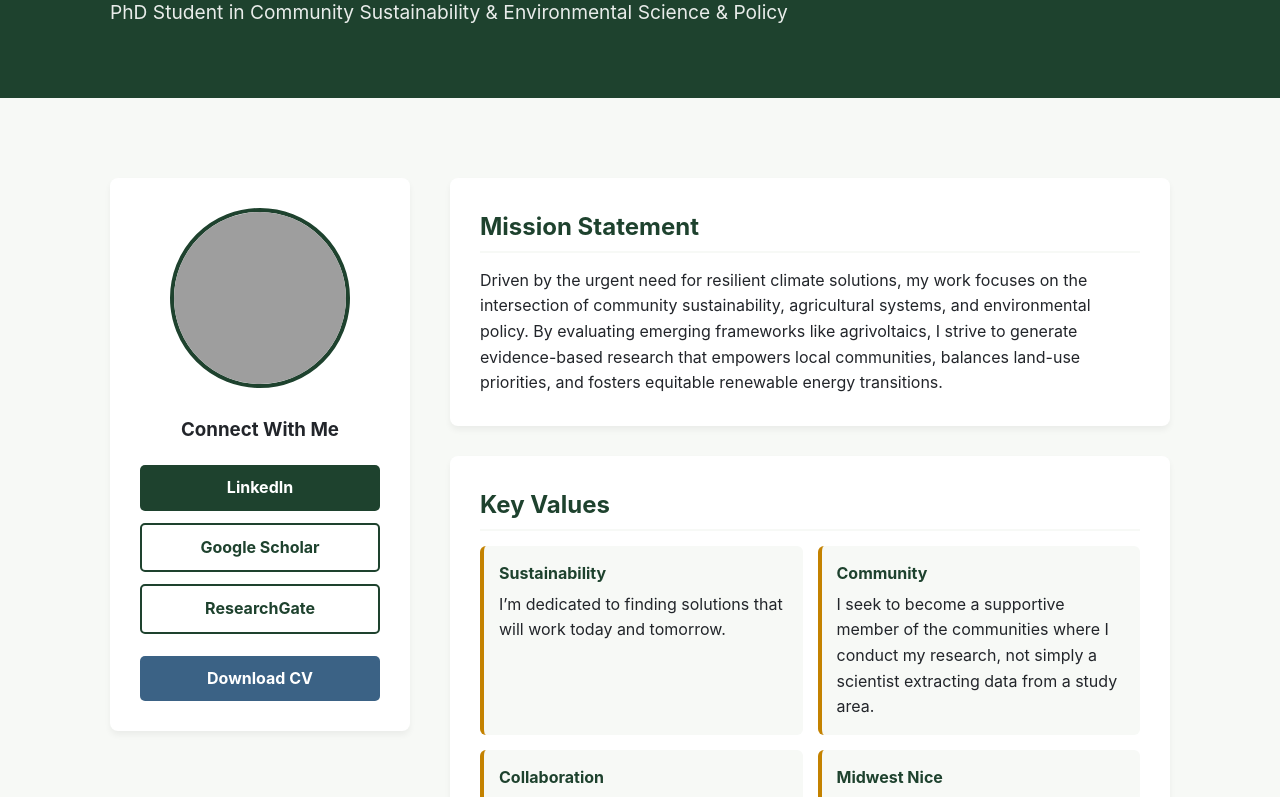
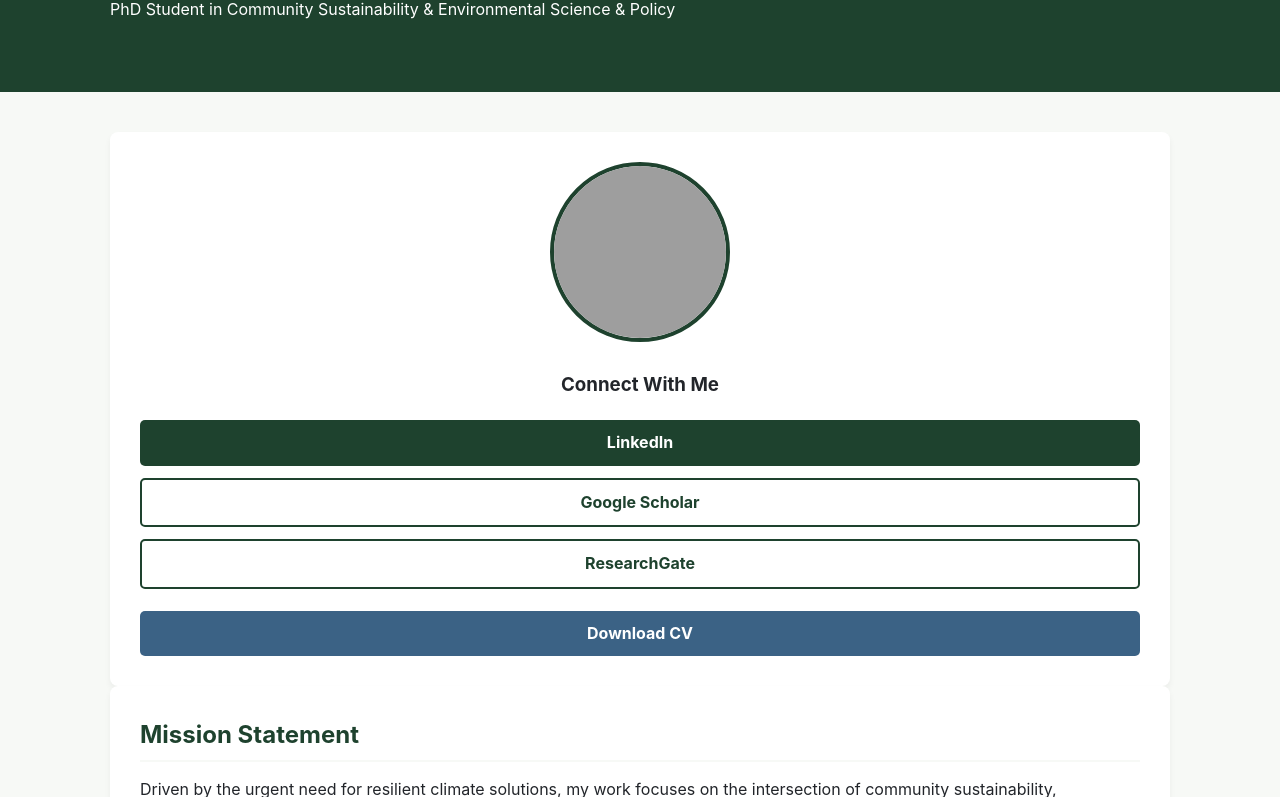
Before and after one commit to tylerswanson1313-source/tylerswanson1313.github.io, a plain HTML site: page index.html in a window 1280 px wide. Shown: the part 202-999 px from the top of the page. Drawn offline with Linux system fonts and the light colour scheme; grey boxes are pictures that could not be loaded.

Commit message:
Update index.html

```diff
--- a/index.html
+++ b/index.html
@@ -74,24 +74,6 @@
     .header-text {
         text-align: left;
     }
-
-
-        header p {
-            font-size: 1.2rem;
-            opacity: 0.9;
-        }
-
-        .main-layout {
-            display: grid;
-            grid-template-columns: 1fr;
-            gap: 40px;
-            margin-top: 40px;
-        }
-
-        @media (min-width: 768px) {
-            .main-layout {
-                grid-template-columns: 300px 1fr;
-            }
         }
 
         /* Sidebar Profile Card */
```
